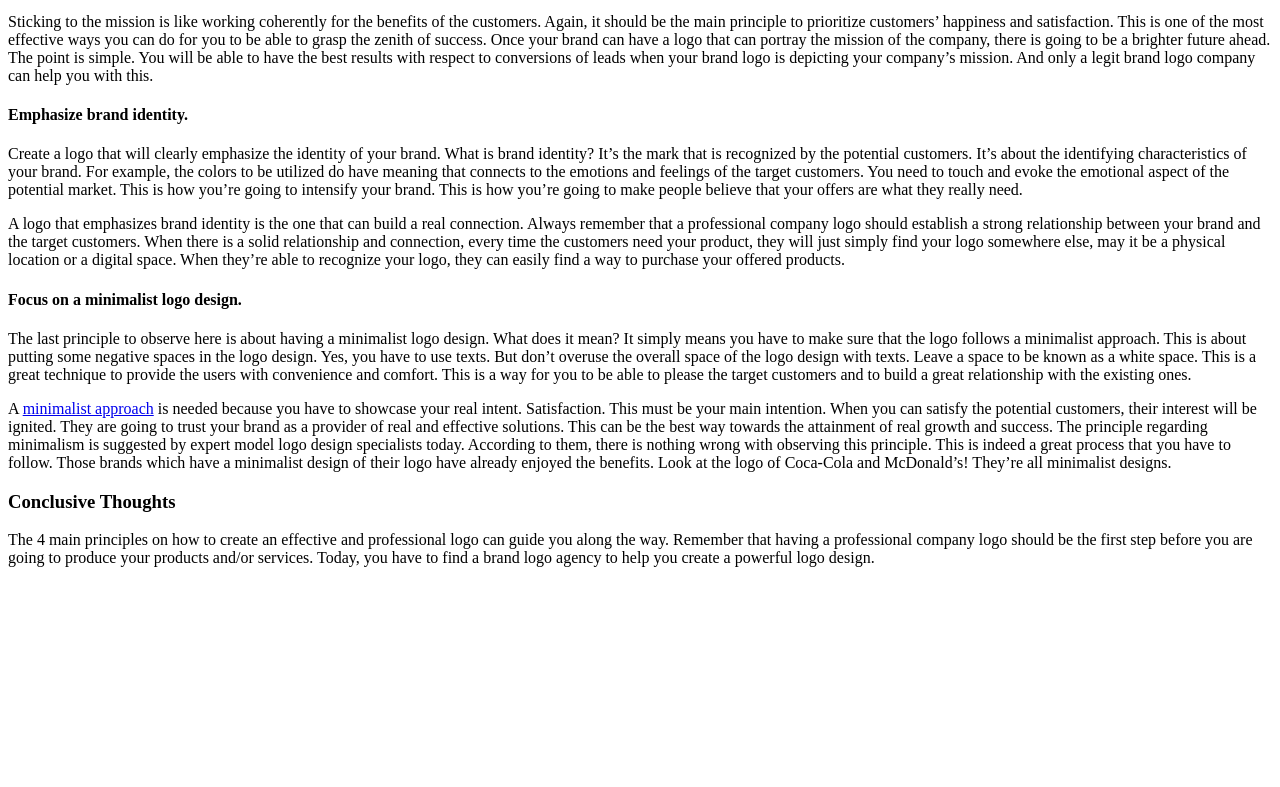
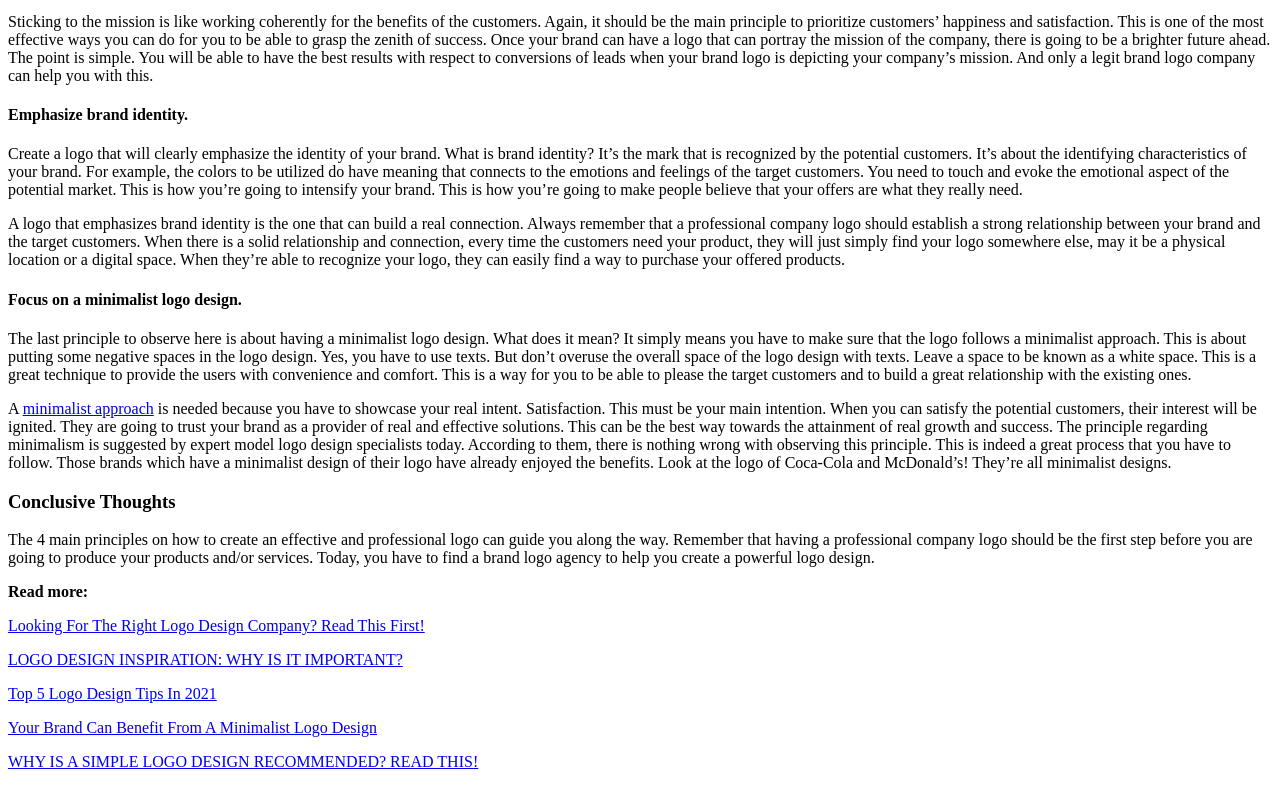
Before and after one commit to sergeyoblyakov/logo-design, a plain HTML site: page index.html in a window 1280 px wide. Shown: the part 759-1546 px from the top of the page. Before the commit the page ends 1342 px from the top, so only its background shows below. Drawn offline with Linux system fonts and the light colour scheme.

Commit message:
Update index.html

```diff
--- a/index.html
+++ b/index.html
@@ -27,5 +27,18 @@
 <p>A <a href="https://www.creativebloq.com/features/magnificent-minimal-logos" rel="nofollow">minimalist approach</a> is needed because you have to showcase your real intent. Satisfaction. This must be your main intention. When you can satisfy the potential customers, their interest will be ignited. They are going to trust your brand as a provider of real and effective solutions. This can be the best way towards the attainment of real growth and success. The principle regarding minimalism is suggested by expert model logo design specialists today. According to them, there is nothing wrong with observing this principle. This is indeed a great process that you have to follow. Those brands which have a minimalist design of their logo have already enjoyed the benefits. Look at the logo of Coca-Cola and McDonald’s! They’re all minimalist designs.</p>
 <h3>Conclusive Thoughts</h3>
 <p>The 4 main principles on how to create an effective and professional logo can guide you along the way. Remember that having a professional company logo should be the first step before you are going to produce your products and/or services. Today, you have to find a brand logo agency to help you create a powerful logo design.</p>
+<p><b>Read more:</b></p>
+<p><a href="http://theymakedesign.wikidot.com/logo-design-inspiration">Looking For The Right Logo Design Company? Read This First!</a></p>
+<p><a href="https://brand-29.webself.net/logo-design-inspiration-why-is-it-important">LOGO DESIGN INSPIRATION: WHY IS IT IMPORTANT?</a></p>
+<p><a href="http://design--news.eklablog.com/top-5-logo-design-tips-in-2021-a204457770">Top 5 Logo Design Tips In 2021</a></p>
+<p><a href="https://slides.com/theymakedesign/minimalist-logo-design">Your Brand Can Benefit From A Minimalist Logo Design </a></p>
+<p><a href="https://5dd6d7c29f479.site123.me/blog/why-is-a-simple-logo-design-recommended-read-this">WHY IS A SIMPLE LOGO DESIGN RECOMMENDED? READ THIS!</a></p>
+
+
+
+
+
+
+
   </body>
 </html>
```
